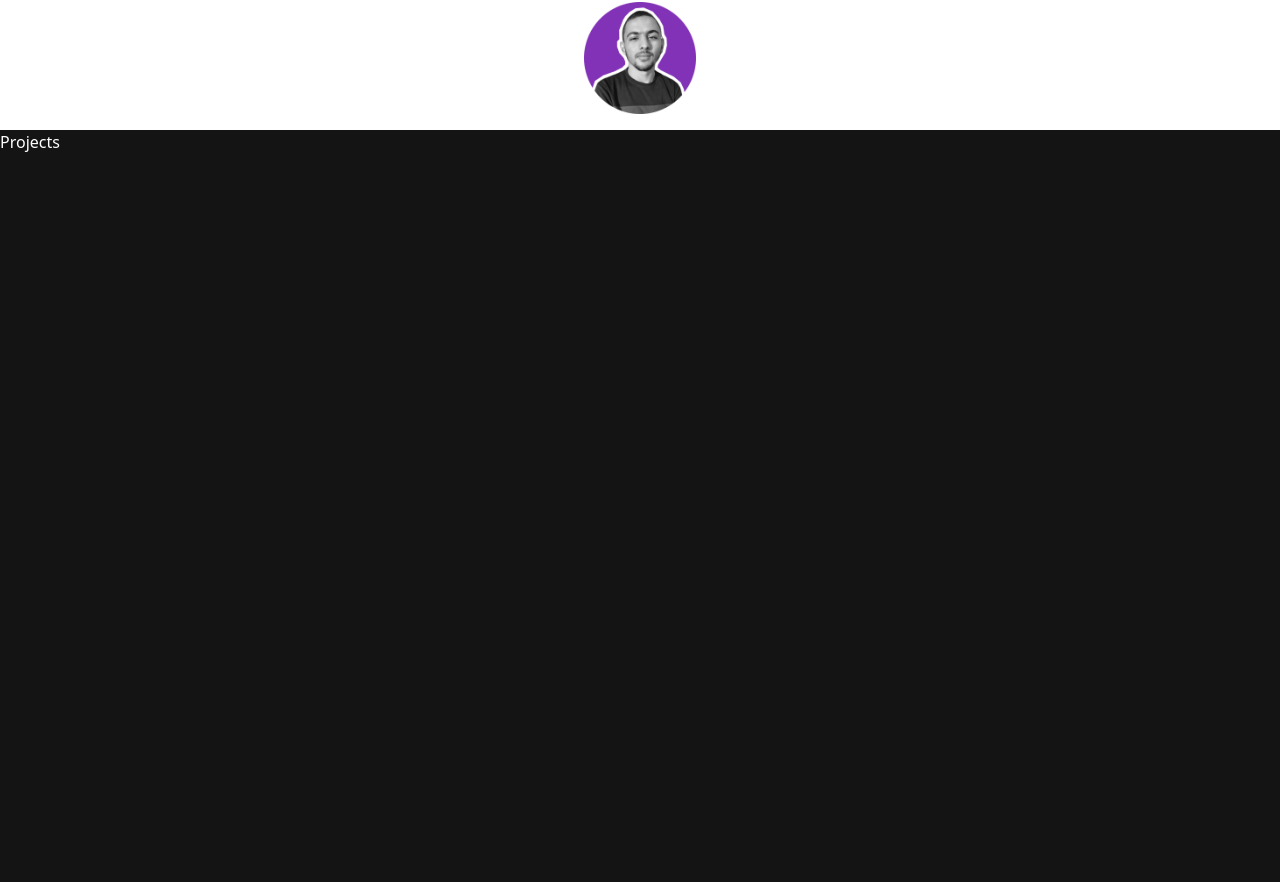
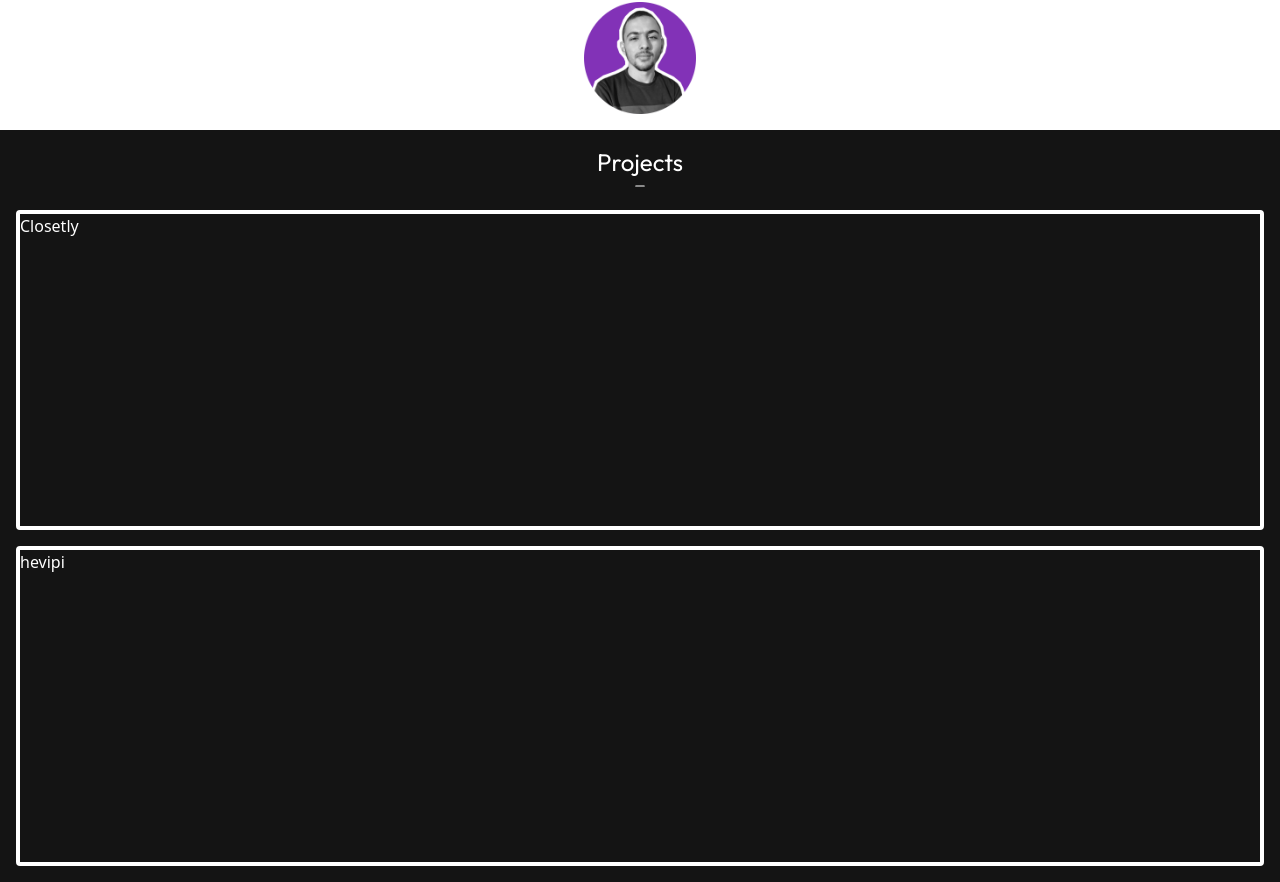
Before and after one commit to IbrahimYahyaoui/portfolio, a React (Vite) app: page / in a window 1280 px wide. Shown: the part 814-1696 px from the top of the page. Before the commit the page ends 968 px from the top, so only its background shows below. Built offline with nearby package versions, Linux system fonts and the light colour scheme.

Commit message:
--
particles.js cause deployment problem

```diff
--- a/package.json
+++ b/package.json
@@ -13,7 +13,6 @@
     "@headlessui/react": "^1.7.15",
     "@heroicons/react": "^2.0.18",
     "framer-motion": "^10.12.18",
-    "particles.js": "^2.0.0",
     "react": "^18.2.0",
     "react-dom": "^18.2.0",
     "react-particles": "^2.10.1",
--- a/src/components/About.jsx
+++ b/src/components/About.jsx
@@ -1,14 +1,11 @@
 import React from "react";
-import { MinusIcon } from "@heroicons/react/20/solid";
 import myPic from "../assets/me.png";
+import SectionTitle from "./SectionTitle";
 
 const About = () => {
   return (
     <div className=" bg-white pt-5 flex  items-center flex-col">
-      <div className="flex flex-col w-10 items-center">
-        <h1 className="text-2xl text-center fontOutfit">About</h1>
-        <MinusIcon className="w-4  " />
-      </div>
+      <SectionTitle name="About" />
       <div className="p-4 flex items-center flex-col">
         <p className=" lg:w-1/2 text-center mb-8">
           I'm a web developer and computer science student who specializes in
--- a/src/components/Projects.jsx
+++ b/src/components/Projects.jsx
@@ -1,7 +1,20 @@
 import React from "react";
+import SectionTitle from "./SectionTitle";
 
 const Projects = () => {
-  return <div className="text-white"> Projects</div>;
+  return (
+    <div className="text-white flex items-center p-4 flex-col w-full">
+      <SectionTitle name="Projects" />
+      <div className="w-full ">
+        <div className="border-4 rounded border-white w-full h-80 mt-4">
+          Closetly
+        </div>
+        <div className="border-4 rounded border-white w-full h-80 mt-4">
+          hevipi
+        </div>
+      </div>
+    </div>
+  );
 };
 
 export default Projects;
--- /dev/null
+++ b/src/components/SectionTitle.jsx
@@ -0,0 +1,13 @@
+import React from "react";
+import { MinusIcon } from "@heroicons/react/20/solid";
+
+const SectionTitle = ({ name }) => {
+  return (
+    <div className="flex flex-col w-10 items-center">
+      <h1 className="text-2xl text-center fontOutfit">{name}</h1>
+      <MinusIcon className="w-4  " />
+    </div>
+  );
+};
+
+export default SectionTitle;
```
Also changed, not shown: 1 other file (tests, documents, lock files or other folders).
